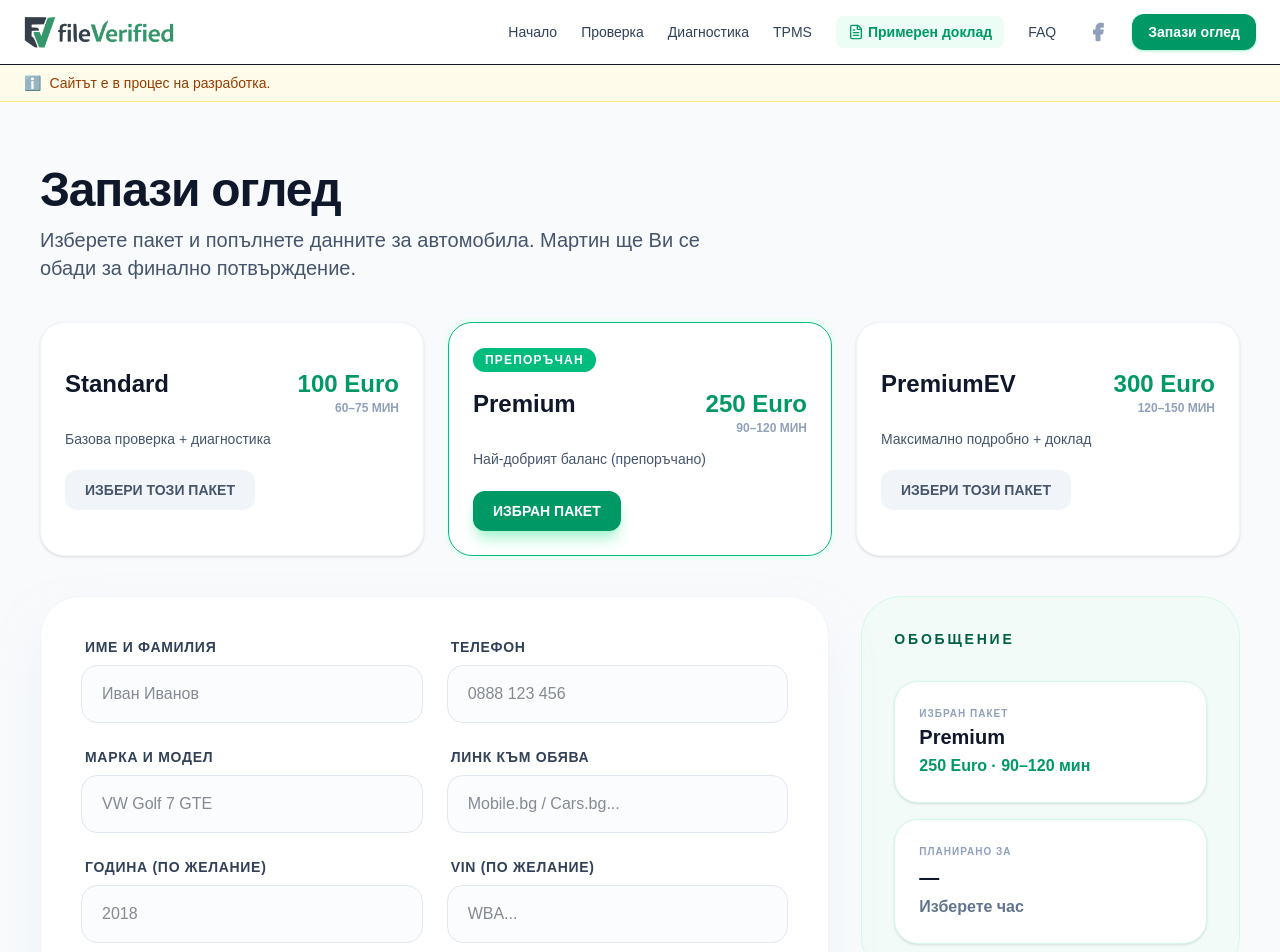
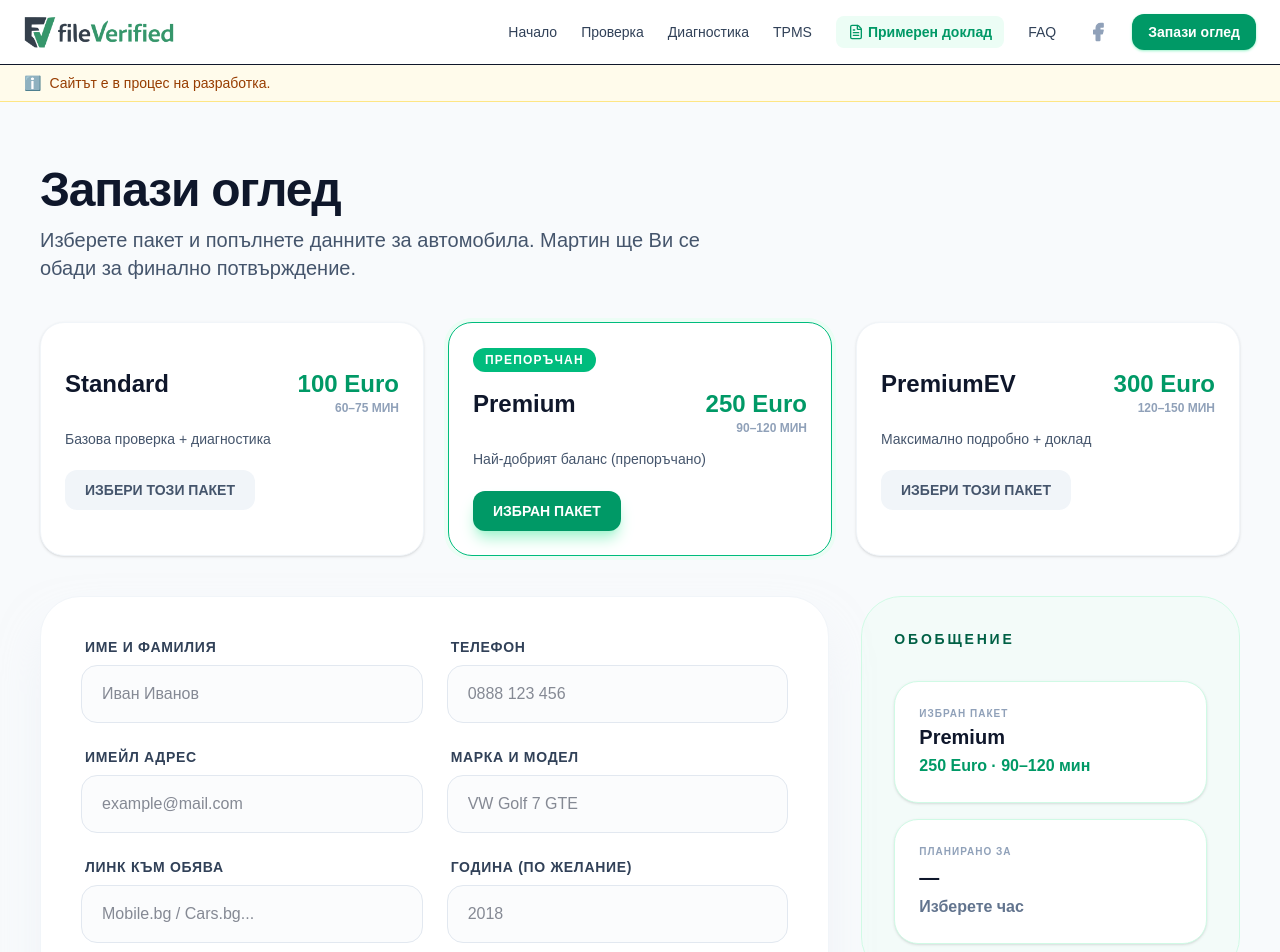
Before and after one commit to martinfilev-byte/fileverified, a Next.js app: page /book in a window 1280 px wide. Shown: the top 952 px of the page. Built offline with nearby package versions, Linux system fonts and the light colour scheme.

Commit message:
Update: 2026-01-06 12:50:21

```diff
--- a/src/app/book/page.tsx
+++ b/src/app/book/page.tsx
@@ -51,9 +51,9 @@ export default function BookPage() {
   const [form, setForm] = useState({
     fullName: "",
     phone: "",
-    email: "",
+    email: "", // Вече е тук
     makeModel: "",
-    carLink: "", // НОВО ПОЛЕ
+    carLink: "",
     year: "",
     vin: "",
     mileage: "",
@@ -171,6 +171,10 @@ export default function BookPage() {
             <Field label="Телефон">
               <input className="w-full rounded-2xl border border-slate-200 bg-slate-50/50 px-5 py-4 outline-none focus:ring-4 focus:ring-emerald-500/10 focus:border-emerald-500 focus:bg-white transition-all text-slate-900 font-medium" value={form.phone} onChange={(e) => update("phone", e.target.value)} placeholder="0888 123 456" required />
             </Field>
+            {/* ДОБАВЕНО ПОЛЕ ЗА ИМЕЙЛ */}
+            <Field label="Имейл адрес">
+              <input type="email" className="w-full rounded-2xl border border-slate-200 bg-slate-50/50 px-5 py-4 outline-none focus:ring-4 focus:ring-emerald-500/10 focus:border-emerald-500 focus:bg-white transition-all text-slate-900 font-medium" value={form.email} onChange={(e) => update("email", e.target.value)} placeholder="example@mail.com" required />
+            </Field>
             <Field label="Марка и модел">
               <input className="w-full rounded-2xl border border-slate-200 bg-slate-50/50 px-5 py-4 outline-none focus:ring-4 focus:ring-emerald-500/10 focus:border-emerald-500 focus:bg-white transition-all text-slate-900 font-medium" value={form.makeModel} onChange={(e) => update("makeModel", e.target.value)} placeholder="VW Golf 7 GTE" required />
             </Field>
```
